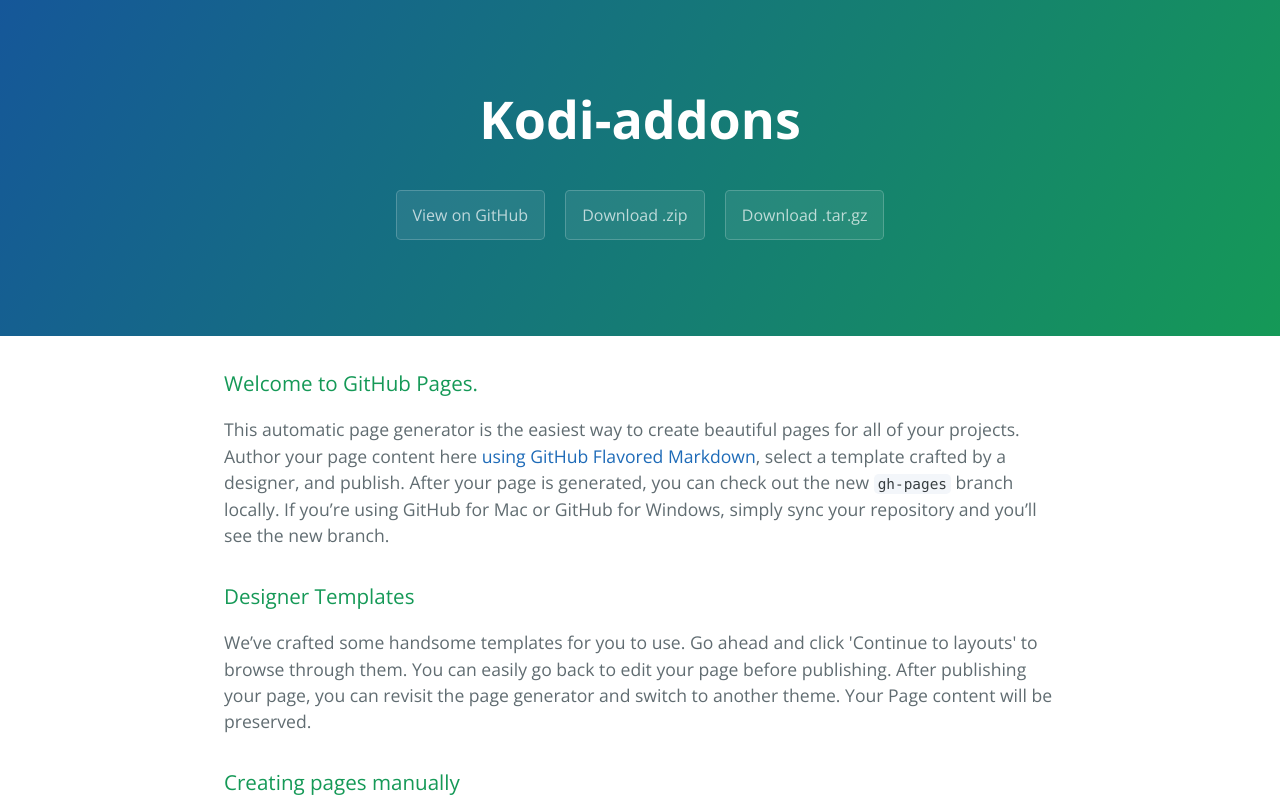
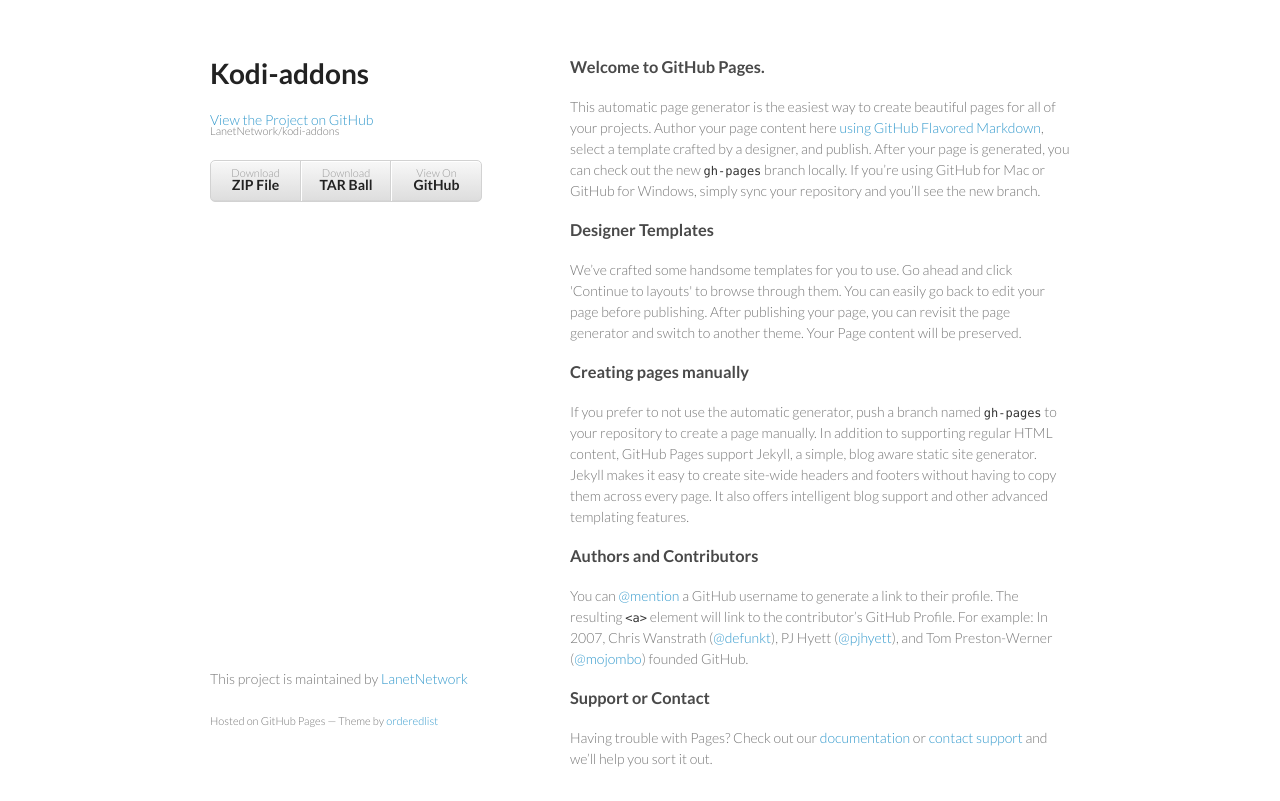
Before and after one commit to LanetNetwork/kodi-addons, a plain HTML site: page index.html in a window 1280 px wide. Shown: the top 801 px of the page. Drawn offline with nearby package versions, Linux system fonts and the light colour scheme.

Commit message:
Create gh-pages branch via GitHub

```diff
--- a/index.html
+++ b/index.html
@@ -1,25 +1,34 @@
-<!DOCTYPE html>
-<html lang="en-us">
+<!doctype html>
+<html>
   <head>
-    <meta charset="UTF-8">
+    <meta charset="utf-8">
+    <meta http-equiv="X-UA-Compatible" content="chrome=1">
     <title>Kodi-addons by LanetNetwork</title>
-    <meta name="viewport" content="width=device-width, initial-scale=1">
-    <link rel="stylesheet" type="text/css" href="stylesheets/normalize.css" media="screen">
-    <link href='https://fonts.googleapis.com/css?family=Open+Sans:400,700' rel='stylesheet' type='text/css'>
-    <link rel="stylesheet" type="text/css" href="stylesheets/stylesheet.css" media="screen">
-    <link rel="stylesheet" type="text/css" href="stylesheets/github-light.css" media="screen">
+
+    <link rel="stylesheet" href="stylesheets/styles.css">
+    <link rel="stylesheet" href="stylesheets/github-light.css">
+    <meta name="viewport" content="width=device-width, initial-scale=1, user-scalable=no">
+    <!--[if lt IE 9]>
+    <script src="//html5shiv.googlecode.com/svn/trunk/html5.js"></script>
+    <![endif]-->
   </head>
   <body>
-    <section class="page-header">
-      <h1 class="project-name">Kodi-addons</h1>
-      <h2 class="project-tagline"></h2>
-      <a href="https://github.com/LanetNetwork/kodi-addons" class="btn">View on GitHub</a>
-      <a href="https://github.com/LanetNetwork/kodi-addons/zipball/master" class="btn">Download .zip</a>
-      <a href="https://github.com/LanetNetwork/kodi-addons/tarball/master" class="btn">Download .tar.gz</a>
-    </section>
+    <div class="wrapper">
+      <header>
+        <h1>Kodi-addons</h1>
+        <p></p>
 
-    <section class="main-content">
-      <h3>
+        <p class="view"><a href="https://github.com/LanetNetwork/kodi-addons">View the Project on GitHub <small>LanetNetwork/kodi-addons</small></a></p>
+
+
+        <ul>
+          <li><a href="https://github.com/LanetNetwork/kodi-addons/zipball/master">Download <strong>ZIP File</strong></a></li>
+          <li><a href="https://github.com/LanetNetwork/kodi-addons/tarball/master">Download <strong>TAR Ball</strong></a></li>
+          <li><a href="https://github.com/LanetNetwork/kodi-addons">View On <strong>GitHub</strong></a></li>
+        </ul>
+      </header>
+      <section>
+        <h3>
 <a id="welcome-to-github-pages" class="anchor" href="#welcome-to-github-pages" aria-hidden="true"><span class="octicon octicon-link"></span></a>Welcome to GitHub Pages.</h3>
 
 <p>This automatic page generator is the easiest way to create beautiful pages for all of your projects. Author your page content here <a href="https://guides.github.com/features/mastering-markdown/">using GitHub Flavored Markdown</a>, select a template crafted by a designer, and publish. After your page is generated, you can check out the new <code>gh-pages</code> branch locally. If you’re using GitHub for Mac or GitHub for Windows, simply sync your repository and you’ll see the new branch.</p>
@@ -43,16 +52,14 @@
 <a id="support-or-contact" class="anchor" href="#support-or-contact" aria-hidden="true"><span class="octicon octicon-link"></span></a>Support or Contact</h3>
 
 <p>Having trouble with Pages? Check out our <a href="https://help.github.com/pages">documentation</a> or <a href="https://github.com/contact">contact support</a> and we’ll help you sort it out.</p>
-
-      <footer class="site-footer">
-        <span class="site-footer-owner"><a href="https://github.com/LanetNetwork/kodi-addons">Kodi-addons</a> is maintained by <a href="https://github.com/LanetNetwork">LanetNetwork</a>.</span>
-
-        <span class="site-footer-credits">This page was generated by <a href="https://pages.github.com">GitHub Pages</a> using the <a href="https://github.com/jasonlong/cayman-theme">Cayman theme</a> by <a href="https://twitter.com/jasonlong">Jason Long</a>.</span>
+      </section>
+      <footer>
+        <p>This project is maintained by <a href="https://github.com/LanetNetwork">LanetNetwork</a></p>
+        <p><small>Hosted on GitHub Pages &mdash; Theme by <a href="https://github.com/orderedlist">orderedlist</a></small></p>
       </footer>
-
-    </section>
-
-            <script type="text/javascript">
+    </div>
+    <script src="javascripts/scale.fix.js"></script>
+              <script type="text/javascript">
             var gaJsHost = (("https:" == document.location.protocol) ? "https://ssl." : "http://www.");
             document.write(unescape("%3Cscript src='" + gaJsHost + "google-analytics.com/ga.js' type='text/javascript'%3E%3C/script%3E"));
           </script>
```
